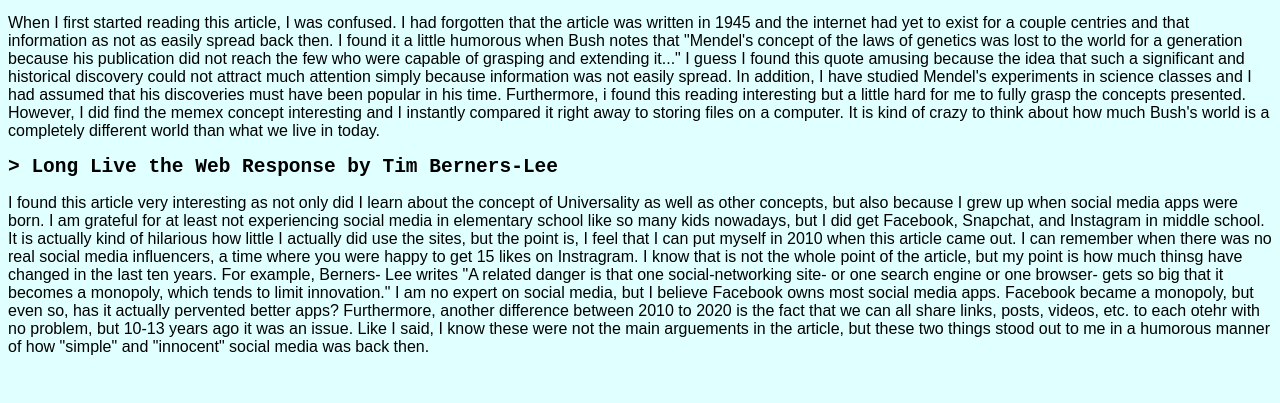
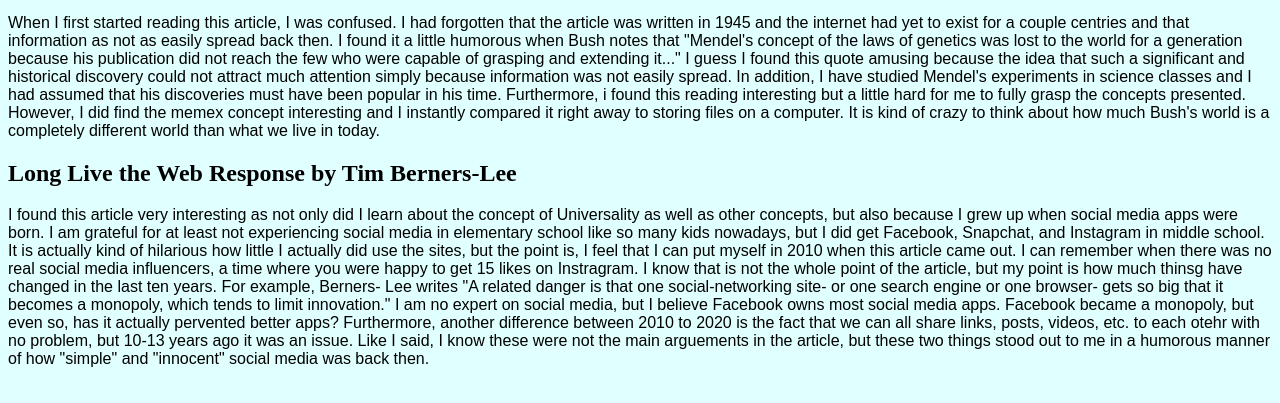
Before and after one commit to caydenhorne/caydenhorne.github.io, a plain HTML site: page week03/index.html in a window 1280 px wide. Shown: the part 91-494 px from the top of the page. Drawn offline with Linux system fonts and the light colour scheme.

Commit message:
Update index.html

```diff
--- a/week03/index.html
+++ b/week03/index.html
@@ -17,7 +17,7 @@
 		storing files on a computer. It is kind of crazy to think about how much Bush's world is a completely different world than what we live
 		in today. </p>
 
-<h2 style="font-family: Monospace">> Long Live the Web Response by Tim Berners-Lee</h2>
+<h2 style="font-family: Andale-Mono"> Long Live the Web Response by Tim Berners-Lee</h2>
 <p style="font-family: Sans-serif"> I found this article very interesting as not only did I learn about the concept of
 		Universality as well as other concepts, but also because I grew up when social media apps
 		were born. I am grateful for at least not experiencing social media in elementary school
```
